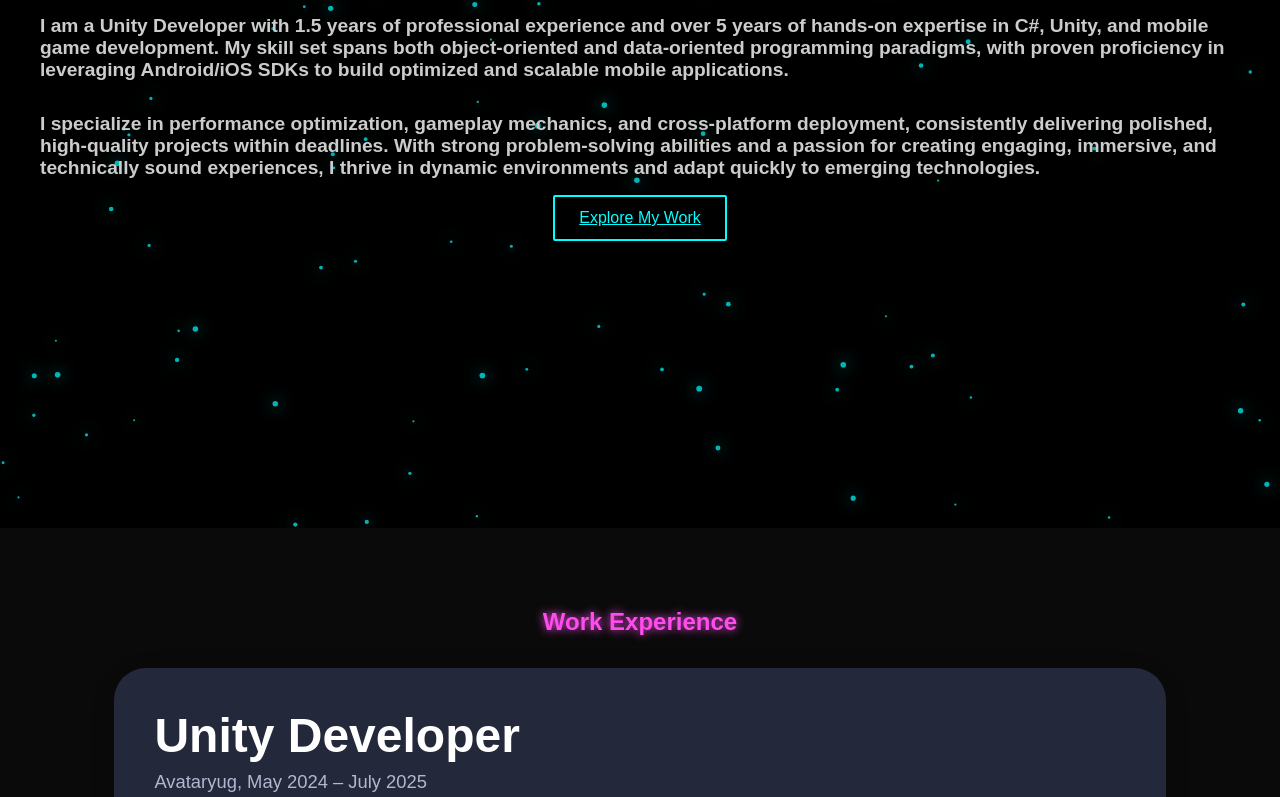
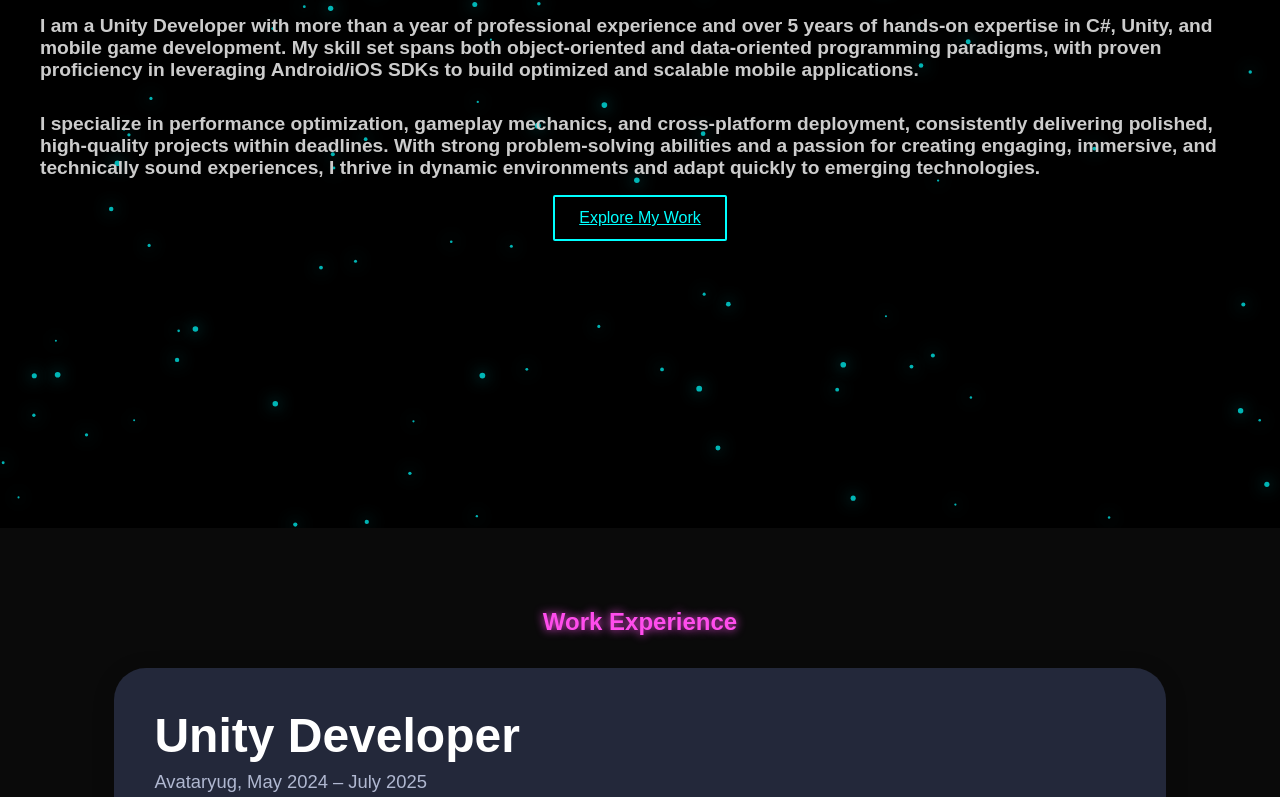
Before and after one commit to Sherwin012/github-portfolio, a website: page index.html in a window 1280 px wide. Shown: the part 272-1069 px from the top of the page. Drawn offline with Linux system fonts and the light colour scheme.

Commit message:
text change

```diff
--- a/index.html
+++ b/index.html
@@ -29,7 +29,7 @@
   <!-- Hero Section -->
   <section id="hero" class="hero">
     <h2 id="typewriter"></h2>
-    <p>I am a Unity Developer with 1.5 years of professional experience and over 5 years of hands-on expertise in C#, Unity, and mobile game development. My skill set spans both object-oriented and data-oriented programming paradigms, with proven proficiency in leveraging Android/iOS SDKs to build optimized and scalable mobile applications.</p>
+    <p>I am a Unity Developer with more than a year of professional experience and over 5 years of hands-on expertise in C#, Unity, and mobile game development. My skill set spans both object-oriented and data-oriented programming paradigms, with proven proficiency in leveraging Android/iOS SDKs to build optimized and scalable mobile applications.</p>
 
     <p>I specialize in performance optimization, gameplay mechanics, and cross-platform deployment, consistently delivering polished, high-quality projects within deadlines. With strong problem-solving abilities and a passion for creating engaging, immersive, and technically sound experiences, I thrive in dynamic environments and adapt quickly to emerging technologies.</p>
     <a href="#projects" class="btn">Explore My Work</a>
```
